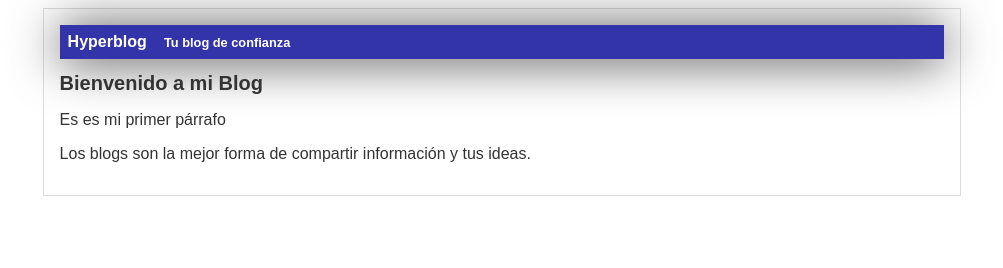
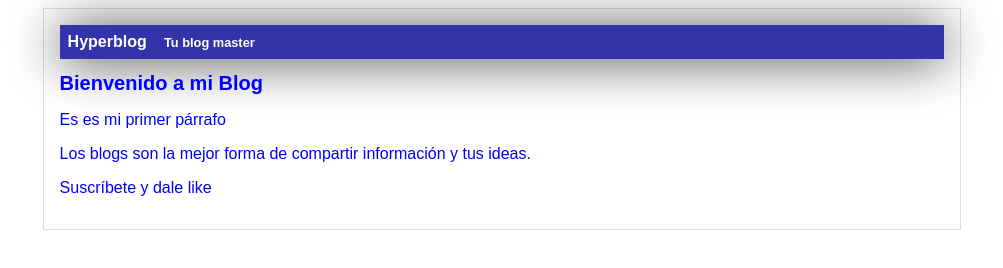
Before and after one commit to MarioAl21/business-card, a plain HTML site: page blogpost.html in a window 1280 px wide. Shown: the whole page, without its empty margins (138-1141 px from the left). Drawn offline with Linux system fonts and the light colour scheme.

Commit message:
Agregué suscripción, cambie la cabecera master y puede todo azul

```diff
--- a/blogpost.html
+++ b/blogpost.html
@@ -8,7 +8,7 @@
            <div id="cabecera">
 	     Hyperblog
 	     <span id="tagline">
-	       Tu blog de confianza
+	       Tu blog master
 	     </span>
 	   </div>
 	    <div id="post">
@@ -16,6 +16,7 @@
 	     <p>Es es mi primer párrafo</p>
 	     <p>Los blogs son la mejor forma
 	     de compartir información y tus ideas.</p>
+	     <p>Suscríbete y dale like</p>
 	    </div>
 	  </div>
 	</body>
--- a/css/estilos.css
+++ b/css/estilos.css
@@ -1,6 +1,6 @@
 body
 {
-	color: #333;
+	color: blue;
 	texto-align: left;
 	font-family: Arial;
 	font-size: 16px;
```
